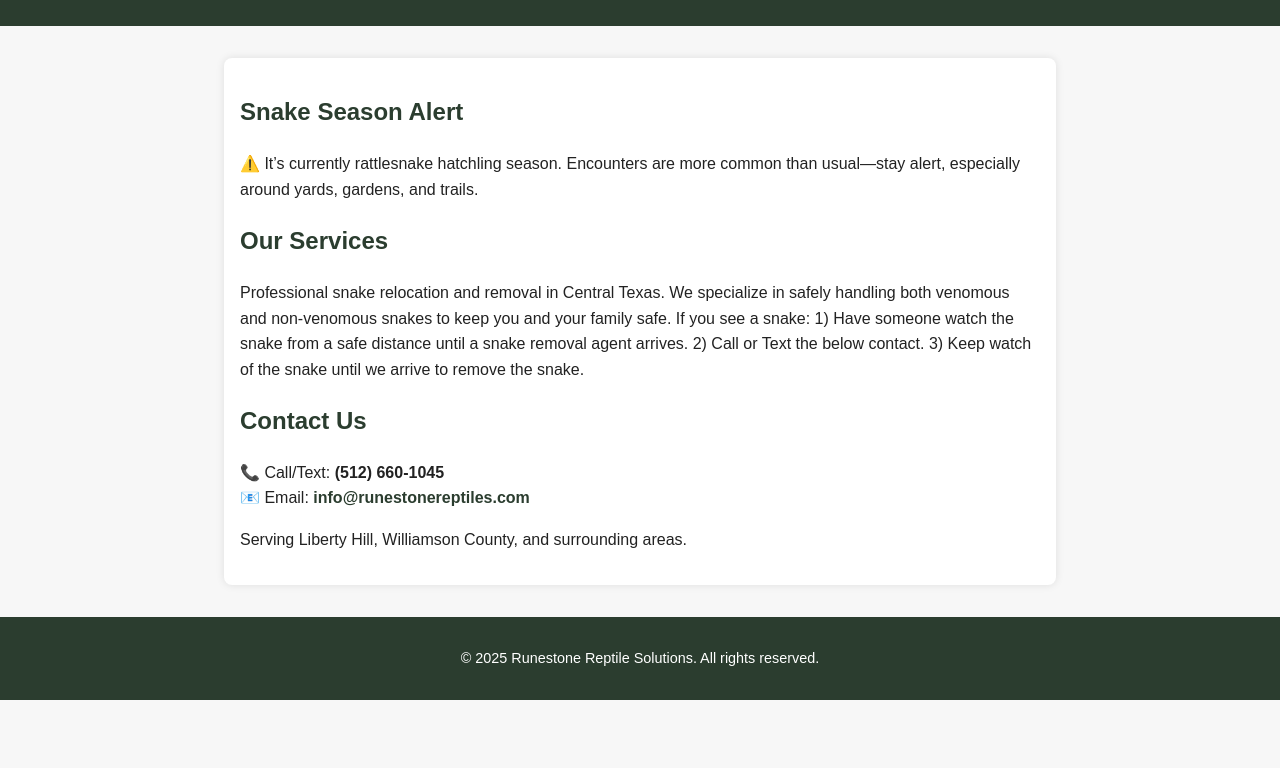
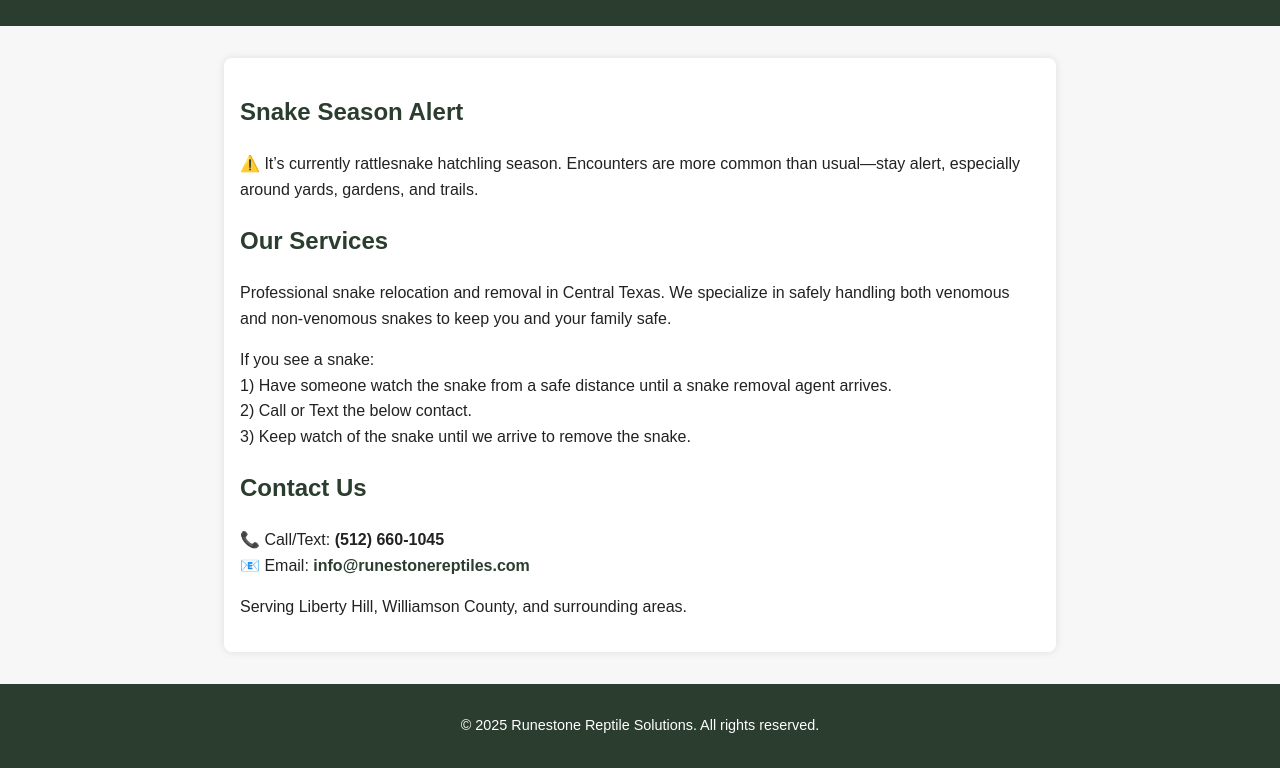
Before and after one commit to lokianbuir/runestonereptiles, a plain HTML site: page index.html in a window 1280 px wide. Shown: the part 107-875 px from the top of the page. Before the commit the page ends 807 px from the top, so only its background shows below. Drawn offline with Linux system fonts and the light colour scheme.

Commit message:
Update index.html

```diff
--- a/index.html
+++ b/index.html
@@ -106,11 +106,13 @@
         Professional snake relocation and removal in Central Texas.
         We specialize in safely handling both venomous and non-venomous snakes
         to keep you and your family safe.
+      </p>
 
-        If you see a snake:
-        1) Have someone watch the snake from a safe distance until a snake removal agent arrives.
-        2) Call or Text the below contact.
-        3) Keep watch of the snake until we arrive to remove the snake.
+      <p>
+        If you see a snake:<br>
+        1) Have someone watch the snake from a safe distance until a snake removal agent arrives.<br>
+        2) Call or Text the below contact.<br>
+        3) Keep watch of the snake until we arrive to remove the snake.<br>
       </p>
     </section>
 
```
